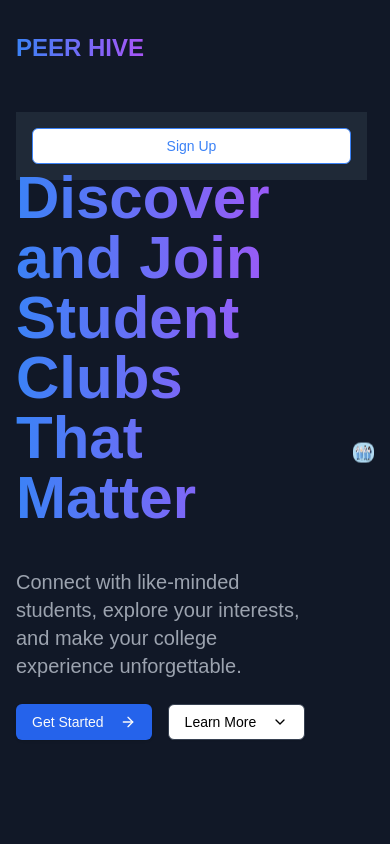
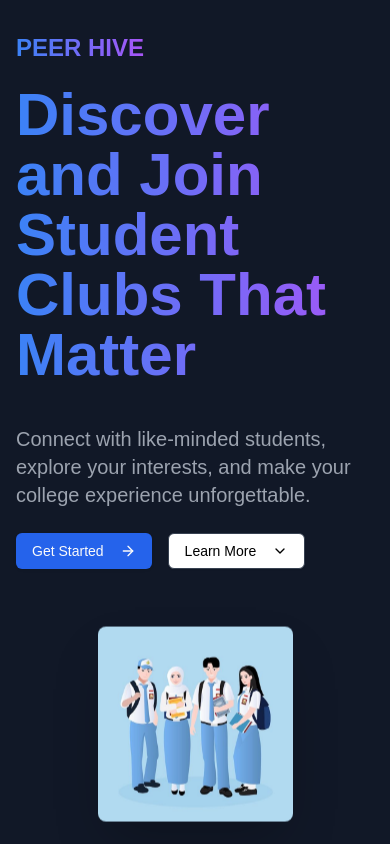
Before and after one commit to harshsawant2505/Peer-Hive, a Next.js app: page /landing in a window 390 px wide. Shown: the top 844 px of the page. Built offline with nearby package versions, Linux system fonts and the light colour scheme.

Commit message:
responsiveness of landing page

```diff
--- a/src/app/landing/page.tsx
+++ b/src/app/landing/page.tsx
@@ -31,22 +31,11 @@ const LandingPage = () => {
             </Button>
           </div>
 
-          <div className={`md:hidden absolute top-20 left-0 right-0 bg-gray-800 p-4 transform transition-transform duration-300 ease-in-out translate-y-0 `}>
-            <div className="flex flex-col gap-4">
 
-              <Button
-                variant="outline"
-                className="border-blue-500 text-blue-500 hover:bg-blue-500 hover:text-white w-full"
-                onClick={() => router.push('/login')}
-              >
-                Sign Up
-              </Button>
-            </div>
-          </div>
         </nav>
 
         {/* Hero Section (same as before) */}
-        <div className="flex  md:flex-row justify-around items-center gap-12 py-12 min-h-screen">
+        <div className="flex flex-col  md:flex-row justify-around items-center gap-12 py-12 min-h-screen">
           <div className=" md:w-1/2 space-y-6 animate-fade-in ">
             <h1 className="text-6xl font-bold mb-10 bg-gradient-to-r from-blue-500 to-purple-500 bg-clip-text text-transparent">
               Discover and Join Student Clubs That Matter
@@ -70,7 +59,7 @@ const LandingPage = () => {
             <img
               src="/studentImage.jpeg"
               alt="Students collaborating"
-              className="rounded-lg shadow-2xl transform hover:scale-105 transition-all duration-300 w-[25vw]"
+              className="rounded-lg shadow-2xl transform hover:scale-105 transition-all duration-300 w-[50vw] md:w-[25vw]"
             />
           </div>
         </div>
```
